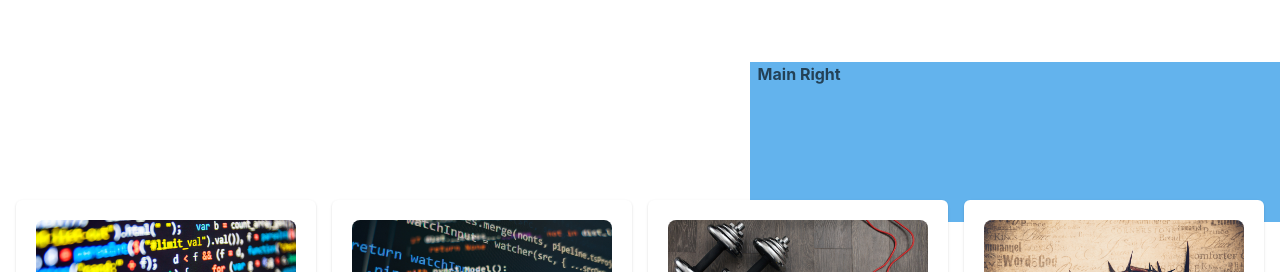
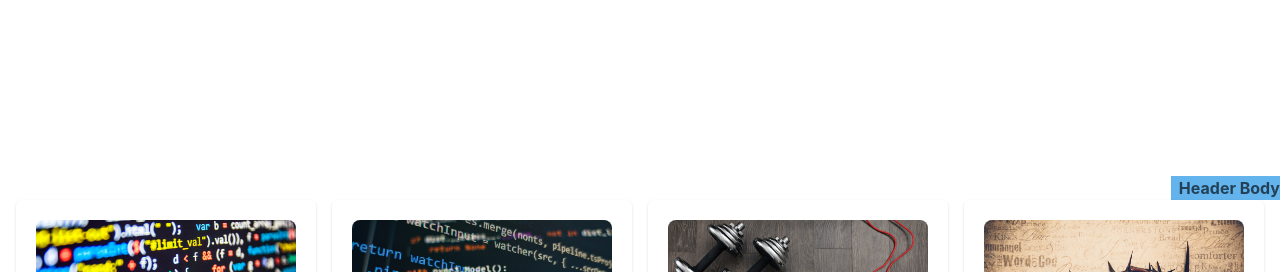
Before and after one commit to 3zbyjd/rlomuniv, a React (Vite) app: page / in a window 1280 px wide. Shown: the top 272 px of the page. Built offline with nearby package versions, Linux system fonts and the light colour scheme.

Commit message:
Made changes to elements.

```diff
--- a/src/components/SiteHeader.tsx
+++ b/src/components/SiteHeader.tsx
@@ -16,19 +16,21 @@
         fontWeight='bold'
       >
         <GridItem pl='2' bg='orange.300' area={'Header'}>
+          Header
           {/* <LogIn /> */}
         </GridItem>
         <GridItem pl='2' bg='green.300' area={'Logo'}>
-          <Image
+          Logo
+          {/* <Image
               src="/assets/img/rlom_univ_logo.png"
               alt="RLOM University Logo"
-              // pt={2}
+              pt={2}
               pb={2}
               h="160px"
-            />
+            /> */}
         </GridItem>
         <GridItem pl='2' bg='blue.300' area={'HeaderBody'}>
-          Main Right
+          Header Body
         </GridItem>
       </Grid>
     {/* </Container> */}
```
